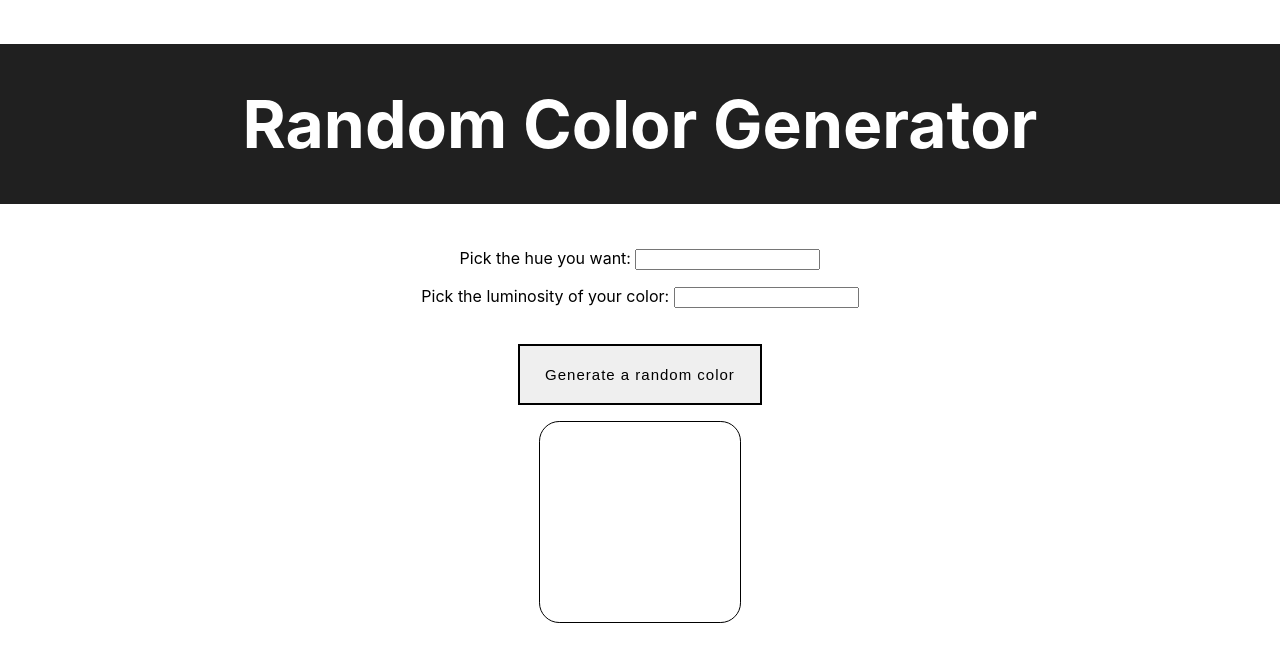
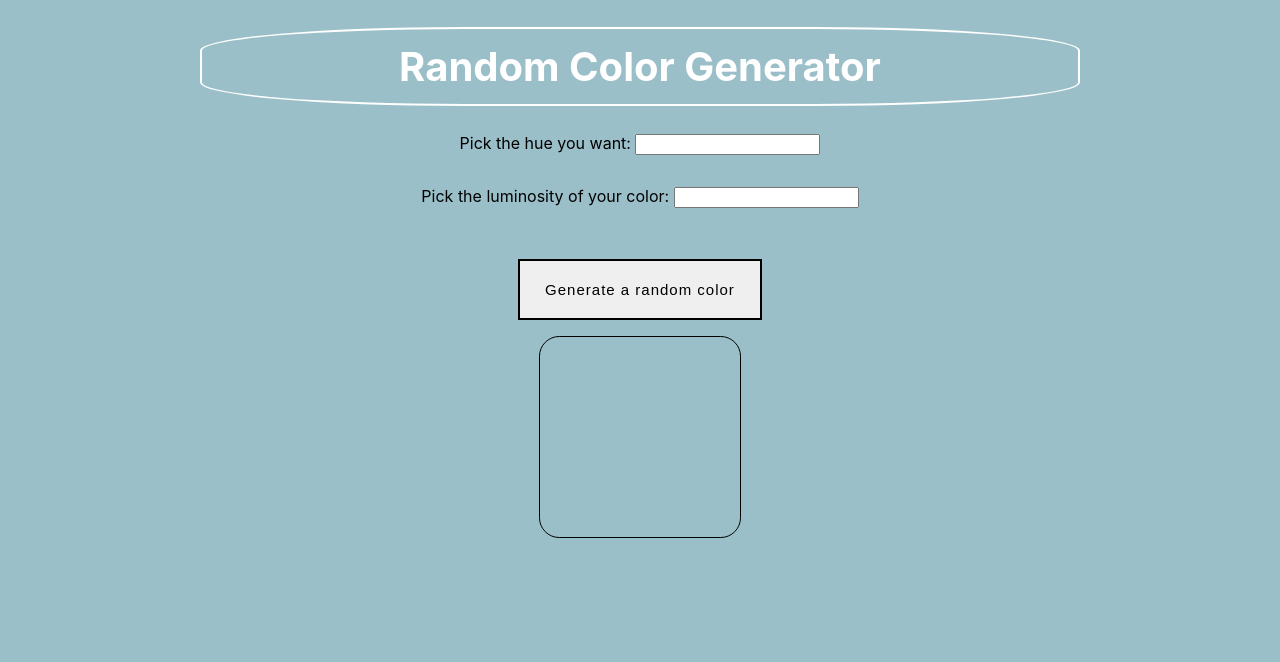
Before and after one commit to AramW/react-random-color-generator, a React (Create React App) app: page / in a window 1280 px wide. Shown: the top 662 px of the page. Built offline with nearby package versions, Linux system fonts and the light colour scheme.

Commit message:
last update

```diff
--- a/src/App.css
+++ b/src/App.css
@@ -2,13 +2,52 @@
   text-align: center;
 }
 
+.App-logo {
+  height: 40vmin;
+  pointer-events: none;
+}
+
+@media (prefers-reduced-motion: no-preference) {
+  .App-logo {
+    animation: App-logo-spin infinite 20s linear;
+  }
+}
+
 .App-header {
-  background-color: #000000df;
-  min-height: 20vh;
-  display: flex;
-  flex-direction: row;
   align-items: center;
   justify-content: center;
-  font-size: calc(50px + 2vmin);
   color: white;
+  font-size: 40px;
+  border: 2px solid white;
+  margin-left: 200px;
+  margin-right: 200px;
+  border-radius: 30%;
+  padding: 13px 30px 13px;
 }
+
+.App-link {
+  color: #61dafb;
+}
+
+@keyframes App-logo-spin {
+  from {
+    transform: rotate(0deg);
+  }
+  to {
+    transform: rotate(360deg);
+  }
+}
+
+body {
+  background-color: #9abfc9;
+}
+
+#hue,
+#luminosity {
+  margin-bottom: 15px;
+}
+
+#width,
+#height {
+  margin-bottom: 15px;
+}
--- a/src/App.js
+++ b/src/App.js
@@ -12,6 +12,7 @@
   const [colorLuminosity, setColorLuminosity] = useState('');
 
   return (
+    // Use function components for Heading, Container and Button (imported)
     <div className="App">
       <Header />
       <div>
```
